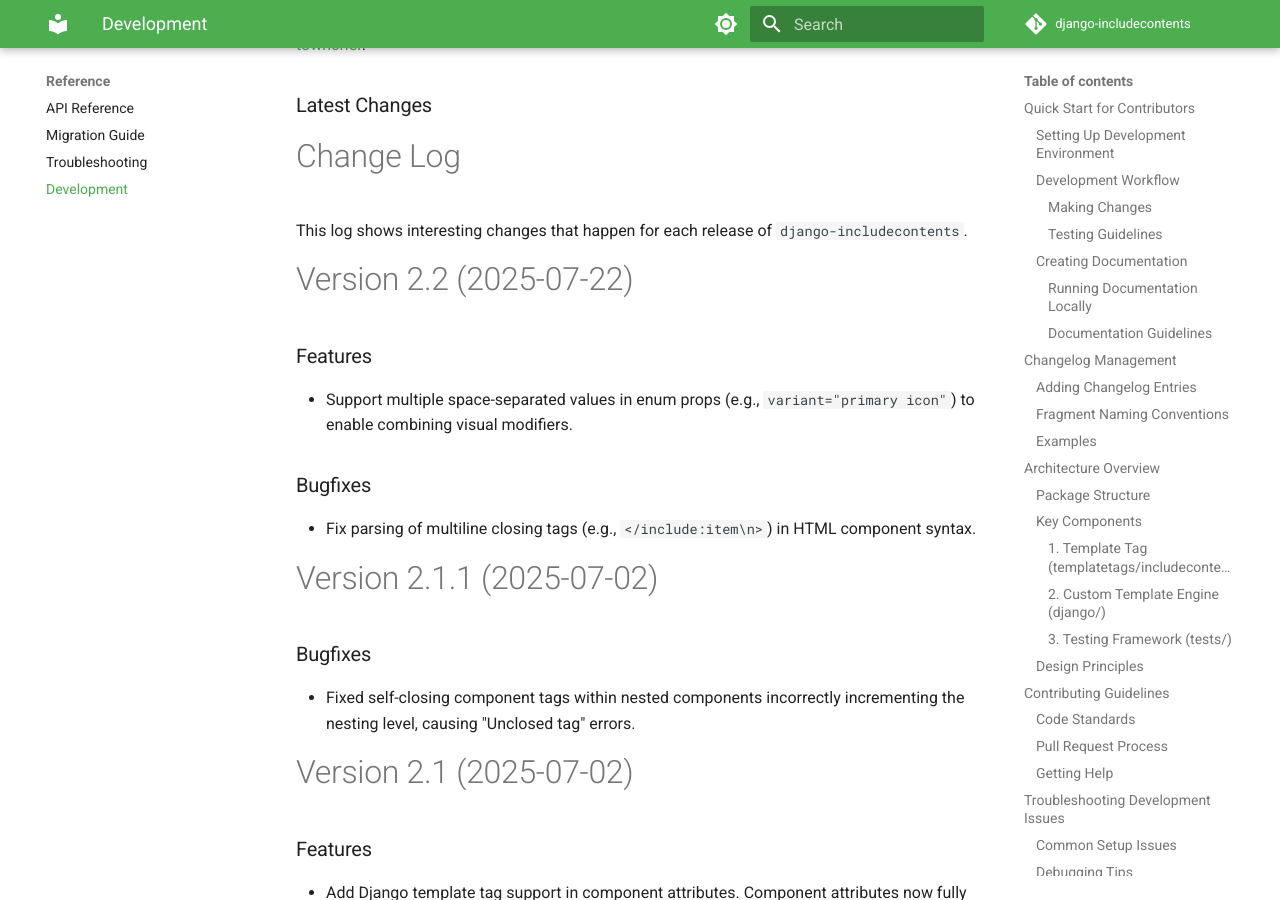
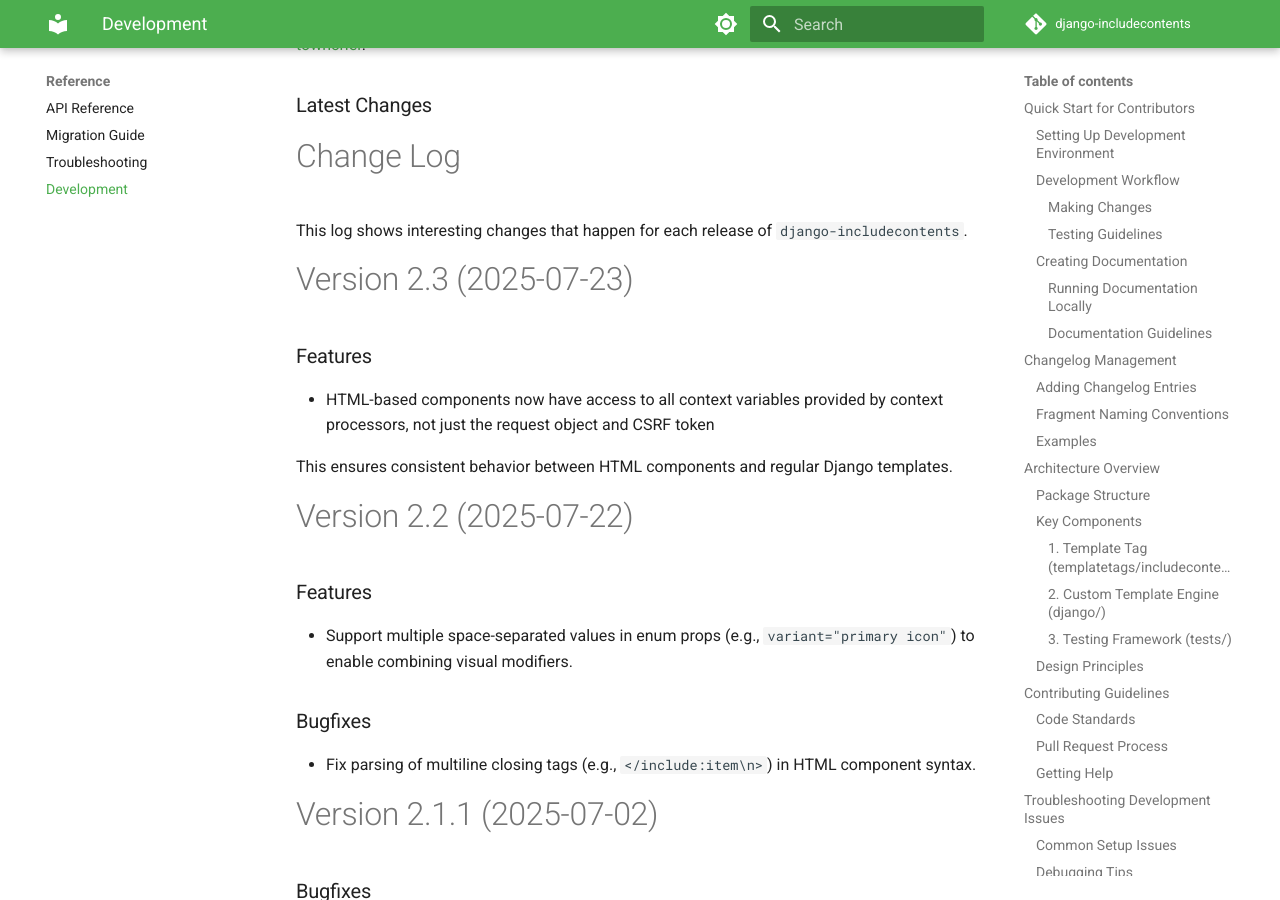
Before and after one commit to SmileyChris/django-includecontents, an MkDocs documentation site: the page built from docs/reference/development.md, in a window 1280 px wide and 900 px high, scrolled down 8547 px. Built offline with MkDocs 1.6.1 and Material for MkDocs 9.7.7, drawn with Linux system fonts in a browser that asks for light colours; comment, search, counter and statistics services are not loaded.

Commit message:
Update CHANGES for 2.3

```diff
--- a/CHANGES.md
+++ b/CHANGES.md
@@ -3,6 +3,15 @@
 This log shows interesting changes that happen for each release of `django-includecontents`.
 
 <!-- towncrier release notes start -->
+
+# Version 2.3 (2025-07-23)
+
+### Features
+
+- HTML-based components now have access to all context variables provided by context processors, not just the request object and CSRF token
+
+  This ensures consistent behavior between HTML components and regular Django templates.
+
 
 # Version 2.2 (2025-07-22)
 
```
Also changed, not shown: changes/+context-processors-for-components.feature.md (deleted, +0 -3 lines).
